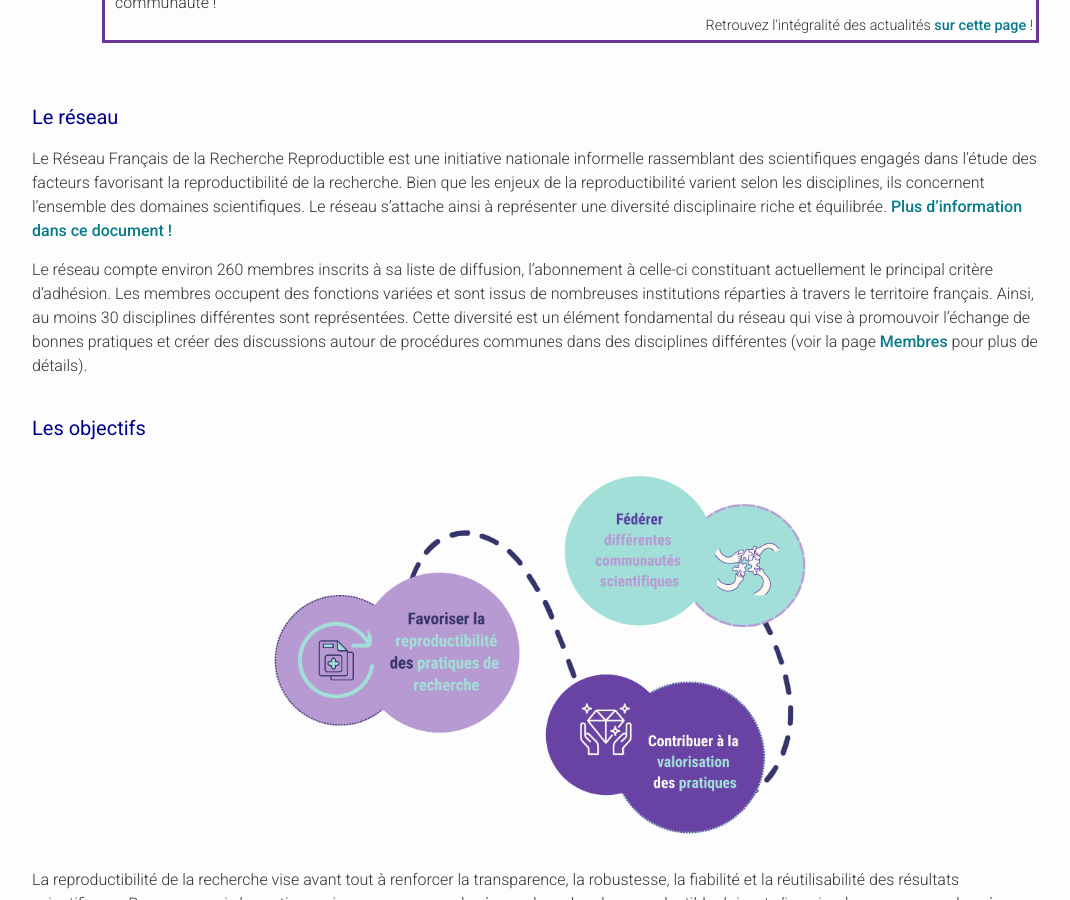
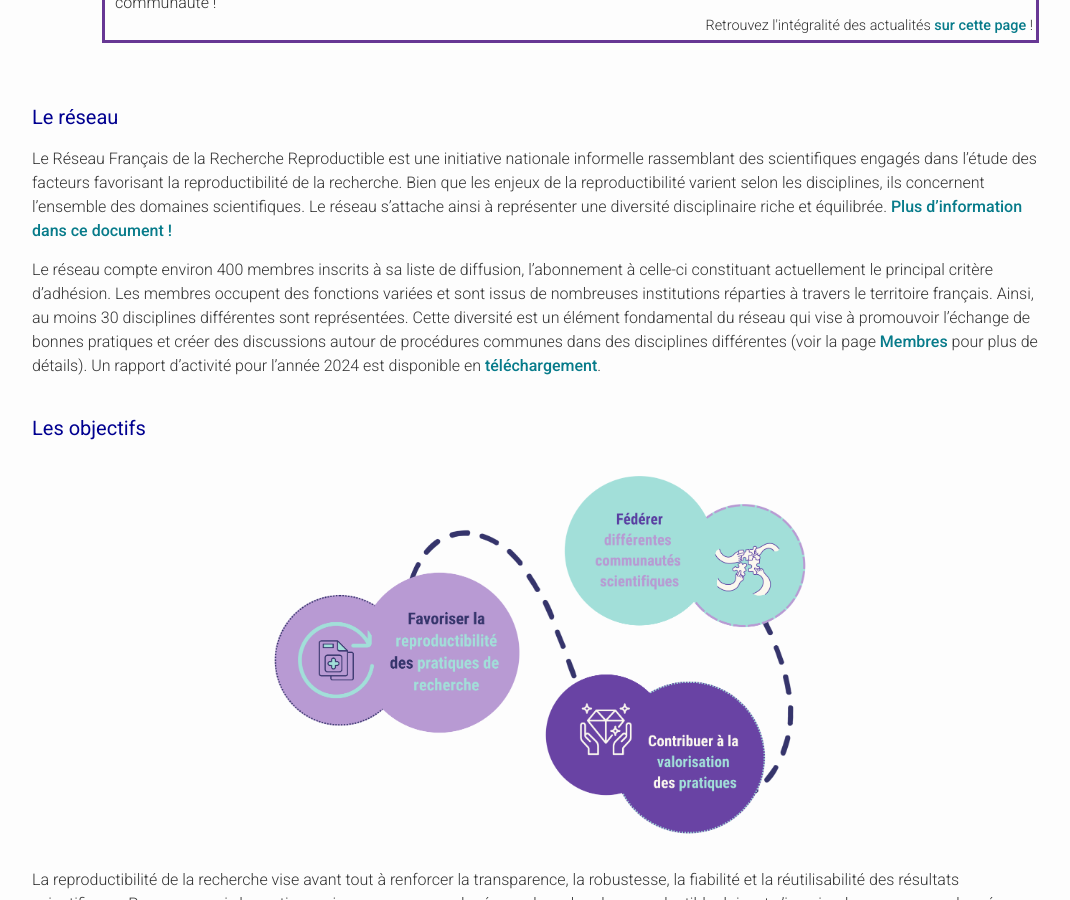
Before and after one commit to FR-RN/FR-RN, a Jekyll site: the page built from index.md, in a window 1280 px wide and 900 px high, scrolled down 869 px. Shown: the whole window, without its empty margins (98-1168 px from the left). Built offline with Jekyll 4.4.1, drawn with Linux system fonts in a browser that asks for light colours; some web fonts are replaced.

Commit message:
Change 1st page

```diff
--- a/index.md
+++ b/index.md
@@ -111,8 +111,8 @@ La prochaine newsletter est en préparation, n'hésitez pas à nous faire part d
 Le Réseau Français de la Recherche Reproductible est une initiative nationale informelle rassemblant des scientifiques engagés dans l’étude des facteurs favorisant la reproductibilité de la recherche. Bien que les enjeux de la reproductibilité varient selon les disciplines, ils concernent l’ensemble des domaines scientifiques. Le réseau s’attache ainsi à représenter une diversité disciplinaire riche et équilibrée.
 [Plus d'information dans ce document !](assets/pdfs/presentation.pdf)
 
-Le réseau compte environ 260 membres inscrits à sa liste de diffusion, l’abonnement à celle-ci constituant actuellement le principal critère d’adhésion. Les membres occupent des fonctions variées et sont issus de nombreuses institutions réparties à travers le territoire français. Ainsi, au moins 30 disciplines différentes sont représentées. Cette diversité est un élément fondamental du réseau qui vise à promouvoir l'échange de bonnes pratiques et créer des discussions autour de procédures communes dans des disciplines différentes (voir la page [Membres](/community/) pour plus de détails).
-
+Le réseau compte environ 400 membres inscrits à sa liste de diffusion, l’abonnement à celle-ci constituant actuellement le principal critère d’adhésion. Les membres occupent des fonctions variées et sont issus de nombreuses institutions réparties à travers le territoire français. Ainsi, au moins 30 disciplines différentes sont représentées. Cette diversité est un élément fondamental du réseau qui vise à promouvoir l'échange de bonnes pratiques et créer des discussions autour de procédures communes dans des disciplines différentes (voir la page [Membres](/community/) pour plus de détails).
+Un rapport d'activité pour l'année 2024 est disponible en [téléchargement](assets/pdfs/rapport-2024.pdf).
 
 
 ## Les objectifs
```
Also changed, not shown: 1 other file.
